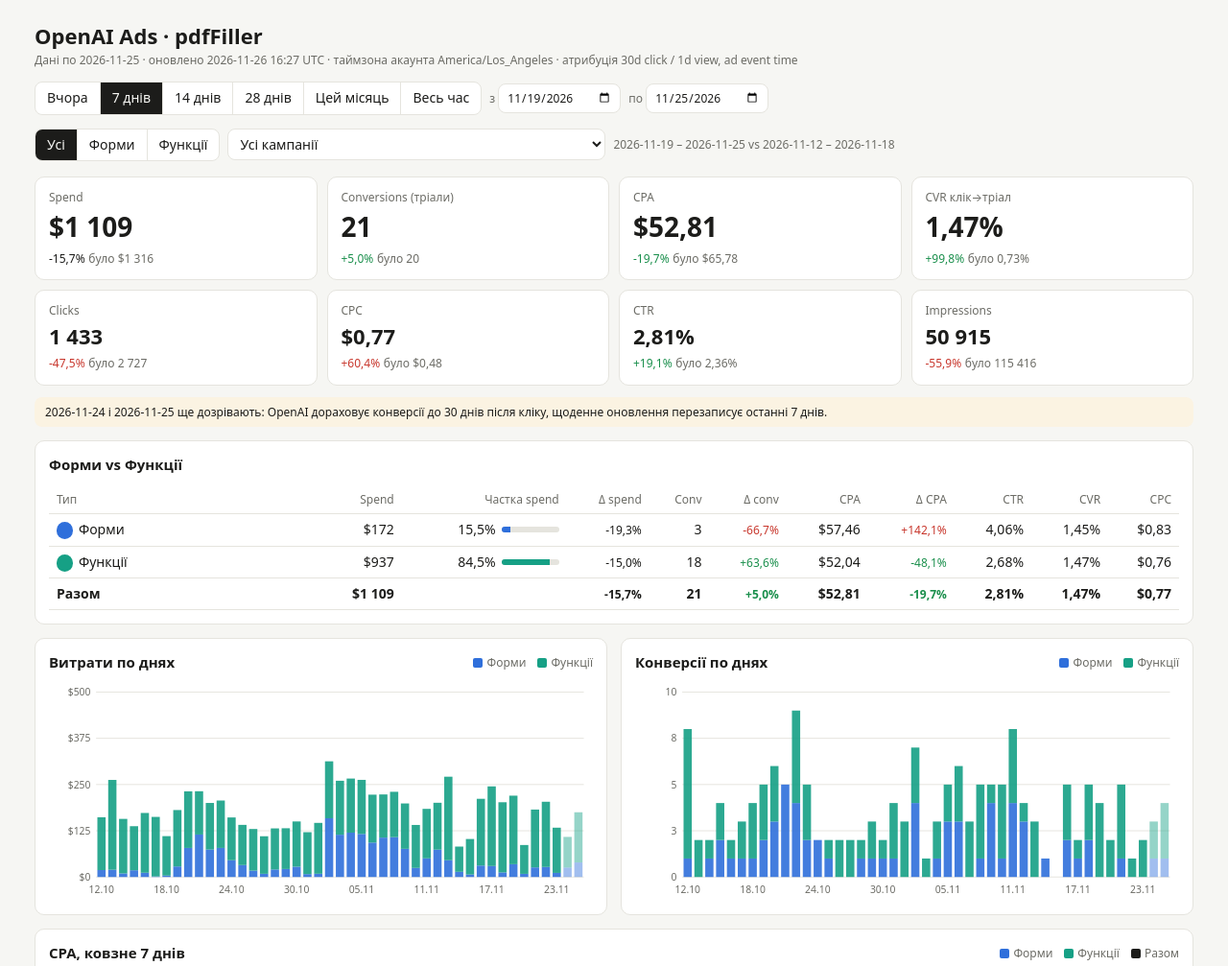
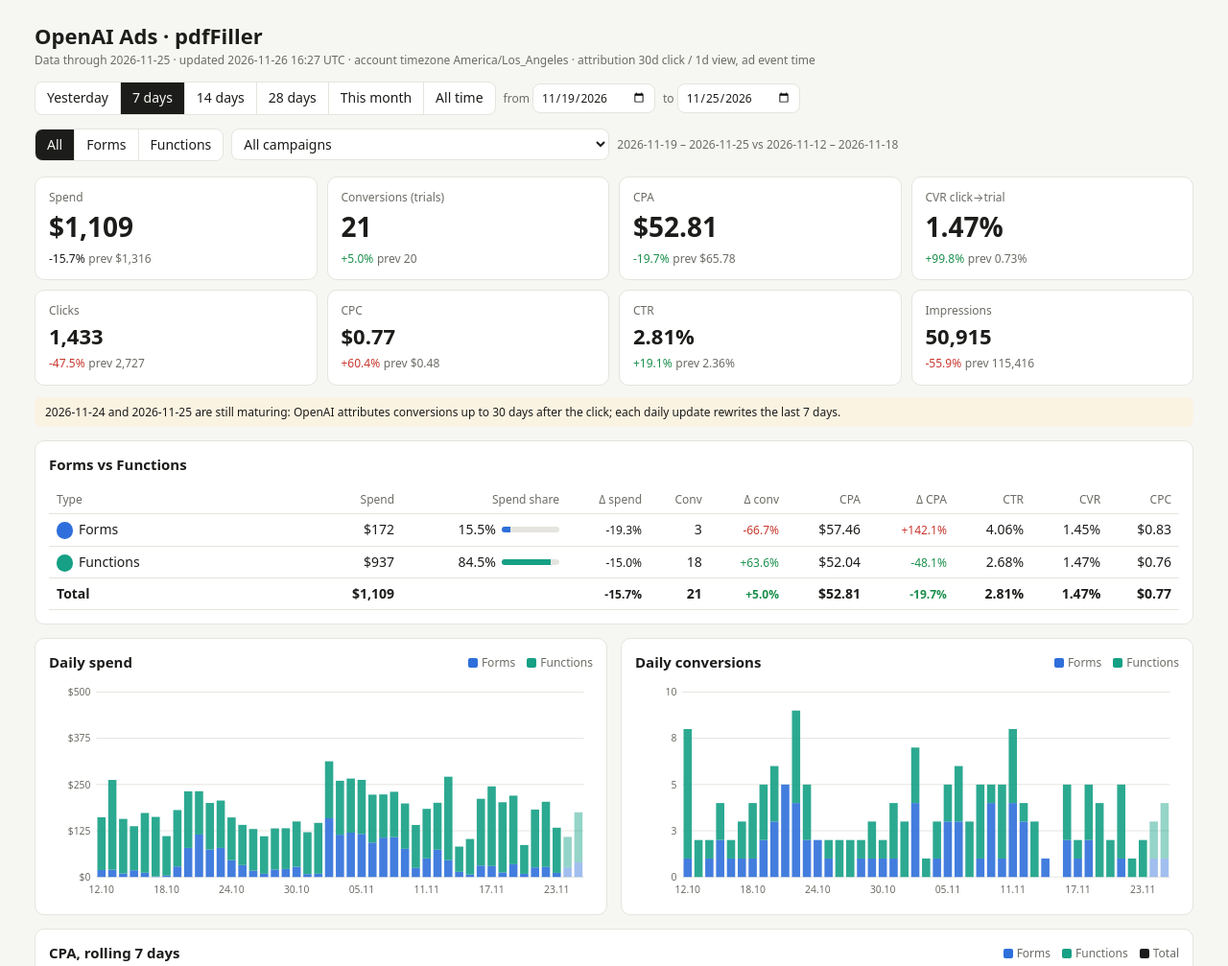
Before and after one commit to sushchenkoganna-jpg/openai-ads-daily, a plain HTML site: page dashboard/index.html in a window 1280 px wide. Shown: the top 1007 px of the page at 96% size. Drawn offline with Linux system fonts and the light colour scheme.

Commit message:
English UI and README
Co-Authored-By: Claude Opus 5.5 <noreply@anthropic.com>

```diff
--- a/dashboard/index.html
+++ b/dashboard/index.html
@@ -1,5 +1,5 @@
 <!doctype html>
-<html lang="uk">
+<html lang="en">
 <head>
 <meta charset="utf-8">
 <meta name="viewport" content="width=device-width, initial-scale=1">
@@ -41,20 +41,20 @@ tr.tot td{font-weight:650}.note{background:var(--warn);padding:7px 11px;border-r
 <body><main>
 <h1>OpenAI Ads · pdfFiller</h1><div class="sub" id="sub"></div>
 <div class="bar"><div class="seg" id="per"></div>
-  <label class="sub">з <input type="date" id="d1"></label><label class="sub">по <input type="date" id="d2"></label></div>
+  <label class="sub">from <input type="date" id="d1"></label><label class="sub">to <input type="date" id="d2"></label></div>
 <div class="bar"><div class="seg" id="typ"></div>
   <select id="fc"></select><span class="sub" id="cmp"></span></div>
 <div id="body">
 <div class="kpis" id="kpis"></div>
 <div class="note" id="note"></div>
-<div class="card"><h2>Форми vs Функції</h2><div class="tw" id="tt"></div></div>
+<div class="card"><h2>Forms vs Functions</h2><div class="tw" id="tt"></div></div>
 <div class="grid2">
-  <div class="card"><h2>Витрати по днях <span class="lg" id="lg1"></span></h2><div id="ch1"></div></div>
-  <div class="card"><h2>Конверсії по днях <span class="lg" id="lg2"></span></h2><div id="ch2"></div></div>
+  <div class="card"><h2>Daily spend <span class="lg" id="lg1"></span></h2><div id="ch1"></div></div>
+  <div class="card"><h2>Daily conversions <span class="lg" id="lg2"></span></h2><div id="ch2"></div></div>
 </div>
-<div class="card"><h2>CPA, ковзне 7 днів <span class="lg" id="lg3"></span></h2><div id="ch3"></div></div>
-<div class="card"><h2>Кампанії <button data-t="tc">CSV</button></h2><div class="tw" id="tc"></div></div>
-<div class="card"><h2>Конверсії по країнах <button data-t="tk">CSV</button></h2><div class="sub" style="margin:-4px 0 8px">OpenAI віддає по країнах лише конверсії; spend і кліки по країнах API не розбиває.</div><div class="tw" id="tk"></div></div>
+<div class="card"><h2>CPA, rolling 7 days <span class="lg" id="lg3"></span></h2><div id="ch3"></div></div>
+<div class="card"><h2>Campaigns <button data-t="tc">CSV</button></h2><div class="tw" id="tc"></div></div>
+<div class="card"><h2>Conversions by country <button data-t="tk">CSV</button></h2><div class="sub" style="margin:-4px 0 8px">OpenAI reports only conversions by country; the API does not split spend or clicks by country.</div><div class="tw" id="tk"></div></div>
 </div>
 </main>
 <script>
@@ -62,14 +62,14 @@ let D={"meta":{"pulled_at":"2026-11-26T16:27:28+00:00","timezone":"America/Los_A
 (async()=>{
 const $=s=>document.getElementById(s);
 if(!D){try{D=await (await fetch('/__fn/data')).json()}catch(e){D={error:String(e)}}}
-if(!D||D.error||!D.c){$("body").innerHTML=`<div class="err">Не вдалося завантажити дані: ${D&&(D.error+" "+(D.detail||""))}</div>`;return}
-const fmt=(v,d=0)=>v==null||!isFinite(v)?"—":v.toLocaleString("uk-UA",{minimumFractionDigits:d,maximumFractionDigits:d});
+if(!D||D.error||!D.c){$("body").innerHTML=`<div class="err">Could not load data: ${D&&(D.error+" "+(D.detail||""))}</div>`;return}
+const fmt=(v,d=0)=>v==null||!isFinite(v)?"—":v.toLocaleString("en-US",{minimumFractionDigits:d,maximumFractionDigits:d});
 const usd=v=>v==null||!isFinite(v)?"—":"$"+fmt(v,Math.abs(v)<100?2:0);
 const pct=v=>v==null||!isFinite(v)?"—":fmt(v*100,v<.1?2:1)+"%";
 const addD=(s,n)=>{const d=new Date(s+"T00:00:00Z");d.setUTCDate(d.getUTCDate()+n);return d.toISOString().slice(0,10)};
 const span=(a,b)=>Math.round((new Date(b)-new Date(a))/864e5)+1;
-const TYPES=["Форми","Функції","Інше"],TC={"Форми":"var(--forms)","Функції":"var(--func)","Інше":"var(--oth)"};
-const typeOf=n=>/function/i.test(n)?"Функції":/form/i.test(n)?"Форми":"Інше";
+const TYPES=["Forms","Functions","Other"],TC={"Forms":"var(--forms)","Functions":"var(--func)","Other":"var(--oth)"};
+const typeOf=n=>/function/i.test(n)?"Functions":/form/i.test(n)?"Forms":"Other";
 const CT=D.camps.map(typeOf);const usedTypes=TYPES.filter(t=>CT.includes(t));
 const dates=[...new Set(D.c.map(r=>r[0]))].sort();const LAST=D.meta.last_day||dates[dates.length-1];const FIRST=dates[0];
 const st={d1:addD(LAST,-6),d2:LAST,t:"",c:"",sort:["spend",-1],p:"7"};
@@ -81,7 +81,7 @@ const inA=d=>d>=st.d1&&d<=st.d2;
 function prev(){const n=span(st.d1,st.d2);return[addD(st.d1,-n),addD(st.d1,-1)]}
 function dl(a,b,lowGood){if(a==null||b==null||!b)return'<span class="d sub">—</span>';const x=a/b-1;const good=lowGood?x<0:x>0;
   return `<span class="d ${lowGood===2||Math.abs(x)<.005?"":good?"up":"dn"}">${x>0?"+":""}${fmt(x*100,1)}%</span>`}
-const KP=[["spend","Spend",usd,2,1],["conv","Conversions (тріали)",v=>fmt(v,v%1?1:0),0,1],["cpa","CPA",usd,1,1],["cvr","CVR клік→тріал",pct,0,1],
+const KP=[["spend","Spend",usd,2,1],["conv","Conversions (trials)",v=>fmt(v,v%1?1:0),0,1],["cpa","CPA",usd,1,1],["cvr","CVR click→trial",pct,0,1],
   ["clk","Clicks",v=>fmt(v),0],["cpc","CPC",usd,1],["ctr","CTR",pct,0],["imp","Impressions",v=>fmt(v),0]];
 function agg(p1,p2){const A=z(),B=z(),T={},C={};
   for(const r of D.c){if(!keep(r[1]))continue;const a=inA(r[0]),b=r[0]>=p1&&r[0]<=p2;if(!a&&!b)continue;
@@ -90,10 +90,10 @@ function agg(p1,p2){const A=z(),B=z(),T={},C={};
   return{A:der(A),B:der(B),T,C}}
 function render(){
   const[p1,p2]=prev(),g=agg(p1,p2);
-  $("kpis").innerHTML=KP.map(([k,l,f,lg,m])=>`<div class="kpi${m?" main":""}"><div class="l">${l}</div><div class="v">${f(g.A[k])}</div><div>${dl(g.A[k],g.B[k],lg)} <span class="sub">було ${f(g.B[k])}</span></div></div>`).join("");
+  $("kpis").innerHTML=KP.map(([k,l,f,lg,m])=>`<div class="kpi${m?" main":""}"><div class="l">${l}</div><div class="v">${f(g.A[k])}</div><div>${dl(g.A[k],g.B[k],lg)} <span class="sub">prev ${f(g.B[k])}</span></div></div>`).join("");
   $("cmp").textContent=`${st.d1} – ${st.d2} vs ${p1} – ${p2}`;
   $("note").style.display=st.d2>=addD(LAST,-1)?"":"none";
-  $("note").textContent=`${addD(LAST,-1)} і ${LAST} ще дозрівають: OpenAI дораховує конверсії до 30 днів після кліку, щоденне оновлення перезаписує останні 7 днів.`;
+  $("note").textContent=`${addD(LAST,-1)} and ${LAST} are still maturing: OpenAI attributes conversions up to 30 days after the click; each daily update rewrites the last 7 days.`;
   types(g);charts();camps(g);countries(p1,p2);
 }
 function types(g){
@@ -102,8 +102,8 @@ function types(g){
   const row=(name,a,b,share,col)=>`<tr${col?"":' class="tot"'}><td>${col?`<span class="tag" style="background:${col}">&nbsp;</span>`:""}${name}</td><td>${usd(a.spend)}</td>
     <td>${share==null?"":`<div style="display:flex;gap:6px;align-items:center;justify-content:flex-end">${pct(share)}<div class="bar2"><b style="width:${share*100}%;background:${col}"></b></div></div>`}</td>
     <td>${dl(a.spend,b.spend,2)}</td><td>${n(a.conv)}</td><td>${dl(a.conv,b.conv,0)}</td><td>${usd(a.cpa)}</td><td>${dl(a.cpa,b.cpa,1)}</td><td>${pct(a.ctr)}</td><td>${pct(a.cvr)}</td><td>${usd(a.cpc)}</td></tr>`;
-  $("tt").innerHTML=`<table><tr><th>Тип</th><th>Spend</th><th>Частка spend</th><th>Δ spend</th><th>Conv</th><th>Δ conv</th><th>CPA</th><th>Δ CPA</th><th>CTR</th><th>CVR</th><th>CPC</th></tr>`+
-    rows.map(({t,a,b})=>row(t,a,b,tot?a.spend/tot:0,TC[t])).join("")+row("Разом",g.A,g.B,null,null)+"</table>";
+  $("tt").innerHTML=`<table><tr><th>Type</th><th>Spend</th><th>Spend share</th><th>Δ spend</th><th>Conv</th><th>Δ conv</th><th>CPA</th><th>Δ CPA</th><th>CTR</th><th>CVR</th><th>CPC</th></tr>`+
+    rows.map(({t,a,b})=>row(t,a,b,tot?a.spend/tot:0,TC[t])).join("")+row("Total",g.A,g.B,null,null)+"</table>";
 }
 function series(){
   const end=st.d2,start=span(st.d1,st.d2)>=45?st.d1:addD(end,-44),days=[];for(let d=start;d<=end;d=addD(d,1))days.push(d);
@@ -125,18 +125,18 @@ function bars(id,lgId,key,f){
 }
 function cpaChart(){
   const S=series(),W=1200,H=240,L=52,R=10,T=10,B=26,w=(W-L-R)/S.days.length,ts=shownTypes();
-  const lines=ts.map(t=>({t,c:TC[t],set:[t]}));if(ts.length>1)lines.push({t:"Разом",c:"var(--fg)",set:ts});
+  const lines=ts.map(t=>({t,c:TC[t],set:[t]}));if(ts.length>1)lines.push({t:"Total",c:"var(--fg)",set:ts});
   const roll=(d,set)=>{let sp=0,cv=0;for(let j=0;j<7;j++)for(const x of set){const v=S.get(addD(d,-j),x);sp+=v.spend;cv+=v.conv}return cv?sp/cv:null};
   const vals=lines.map(l=>S.days.map(d=>roll(d,l.set))),mx=nice(Math.max(1,...vals.flat().filter(v=>v!=null))),y=v=>T+(H-T-B)*(1-v/mx);
   let s=`<svg viewBox="0 0 ${W} ${H}">`+axis(W,H,L,R,T,B,mx,usd);
-  lines.forEach((l,k)=>{const st_=`fill="none" stroke="${l.c}" stroke-width="${l.t==="Разом"?2.5:2}"${l.t==="Разом"?' stroke-dasharray="5 4"':""}`;let seg=[];
+  lines.forEach((l,k)=>{const st_=`fill="none" stroke="${l.c}" stroke-width="${l.t==="Total"?2.5:2}"${l.t==="Total"?' stroke-dasharray="5 4"':""}`;let seg=[];
     const flush=()=>{if(seg.length)s+=`<polyline ${st_} points="${seg.join(" ")}"/>`;seg=[]};
-    vals[k].forEach((v,i)=>{if(v==null)return flush();seg.push(`${L+w*i+w/2},${y(v)}`);s+=`<circle cx="${L+w*i+w/2}" cy="${y(v)}" r="7" fill="transparent"><title>${S.days[i]} · ${l.t}: CPA 7д ${usd(v)}</title></circle>`});flush()});
+    vals[k].forEach((v,i)=>{if(v==null)return flush();seg.push(`${L+w*i+w/2},${y(v)}`);s+=`<circle cx="${L+w*i+w/2}" cy="${y(v)}" r="7" fill="transparent"><title>${S.days[i]} · ${l.t}: CPA 7d ${usd(v)}</title></circle>`});flush()});
   S.days.forEach((d,i)=>{s+=dlab(S,i,Math.ceil(S.days.length/14),W,L,w,H)});
   $("ch3").innerHTML=s+"</svg>";$("lg3").innerHTML=lines.map(l=>`<span><i style="background:${l.c}"></i>${l.t}</span>`).join("");
 }
 function charts(){bars("ch1","lg1","spend",v=>"$"+fmt(v));bars("ch2","lg2","conv",v=>fmt(v));cpaChart()}
-const COLS=[["type","Тип"],["spend","Spend",usd],["dspend","Δ spend",null,2],["conv","Conv",v=>fmt(v,v%1?1:0)],["dconv","Δ conv",null,0],["cpa","CPA",usd],["dcpa","Δ CPA",null,1],
+const COLS=[["type","Type"],["spend","Spend",usd],["dspend","Δ spend",null,2],["conv","Conv",v=>fmt(v,v%1?1:0)],["dconv","Δ conv",null,0],["cpa","CPA",usd],["dcpa","Δ CPA",null,1],
   ["clk","Clicks",v=>fmt(v)],["ctr","CTR",pct],["cpc","CPC",usd],["cvr","CVR",pct],["imp","Impr.",v=>fmt(v)]];
 const TBL={};
 function camps(g){
@@ -144,7 +144,7 @@ function camps(g){
     dspend:b.spend?a.spend/b.spend-1:null,dconv:b.conv?a.conv/b.conv-1:null,dcpa:a.cpa&&b.cpa?a.cpa/b.cpa-1:null,prev:b.spend}}).filter(r=>r.spend||r.conv||r.prev);
   const[sk,sd]=st.sort;list.sort((x,y)=>((x[sk]??-1e18)>(y[sk]??-1e18)?1:-1)*sd);TBL.tc=list;
   const cell=(r,[k,,f,lg])=>k==="type"?`<span class="tag" style="background:${TC[r.type]}">${r.type}</span>`:f?f(r[k]):r[k]==null?'<span class="d sub">—</span>':`<span class="d ${Math.abs(r[k])<.005?"":lg===2?"":(lg?r[k]<0:r[k]>0)?"up":"dn"}">${r[k]>0?"+":""}${fmt(r[k]*100,1)}%</span>`;
-  $("tc").innerHTML=`<table><tr><th data-k="name">Кампанія</th>${COLS.map(c=>`<th data-k="${c[0]}">${c[1]}${sk===c[0]?(sd<0?" ↓":" ↑"):""}</th>`).join("")}</tr>`+
+  $("tc").innerHTML=`<table><tr><th data-k="name">Campaign</th>${COLS.map(c=>`<th data-k="${c[0]}">${c[1]}${sk===c[0]?(sd<0?" ↓":" ↑"):""}</th>`).join("")}</tr>`+
     list.map(r=>`<tr><td>${r.name}</td>${COLS.map(c=>`<td>${cell(r,c)}</td>`).join("")}</tr>`).join("")+"</table>";
   $("tc").querySelectorAll("th").forEach(th=>th.onclick=()=>{const k=th.dataset.k;st.sort=[k,st.sort[0]===k?-st.sort[1]:-1];render()});
 }
@@ -152,25 +152,25 @@ function countries(p1,p2){
   const g={};for(const r of D.k){if(!keep(r[1]))continue;const o=g[r[2]]||(g[r[2]]={a:0,b:0});if(inA(r[0]))o.a+=r[3];else if(r[0]>=p1&&r[0]<=p2)o.b+=r[3]}
   const tot=Object.values(g).reduce((s,o)=>s+o.a,0);
   const list=Object.entries(g).map(([k,o])=>({name:D.ctry[k],conv:o.a,share:tot?o.a/tot:null,prev:o.b})).filter(r=>r.conv||r.prev).sort((x,y)=>y.conv-x.conv||y.prev-x.prev);TBL.tk=list;
-  $("tk").innerHTML=`<table><tr><th>Країна</th><th>Conv</th><th>Частка</th><th>Попередній період</th><th>Δ conv</th></tr><tr class="tot"><td>Разом</td><td>${fmt(tot,tot%1?1:0)}</td><td></td><td>${fmt(list.reduce((s,r)=>s+r.prev,0))}</td><td></td></tr>`+
+  $("tk").innerHTML=`<table><tr><th>Country</th><th>Conv</th><th>Share</th><th>Previous period</th><th>Δ conv</th></tr><tr class="tot"><td>Total</td><td>${fmt(tot,tot%1?1:0)}</td><td></td><td>${fmt(list.reduce((s,r)=>s+r.prev,0))}</td><td></td></tr>`+
     list.map(r=>`<tr><td>${r.name}</td><td>${fmt(r.conv,r.conv%1?1:0)}</td><td>${pct(r.share)}</td><td>${fmt(r.prev)}</td><td>${dl(r.conv,r.prev,0)}</td></tr>`).join("")+"</table>";
 }
 document.querySelectorAll("[data-t]").forEach(b=>b.onclick=()=>{const id=b.dataset.t,l=TBL[id]||[];
   const h=id==="tk"?["name","conv","share","prev"]:["name","type","spend","conv","cpa","clk","ctr","cpc","cvr","imp","dspend","dconv","dcpa"];
   const csv=[h.join(",")].concat(l.map(r=>h.map(k=>typeof r[k]==="string"?`"${r[k].replace(/"/g,'""')}"`:(r[k]??"")).join(","))).join("\n");
   const a=document.createElement("a");a.href=URL.createObjectURL(new Blob(["﻿"+csv],{type:"text/csv"}));a.download=`openai_ads_${id==="tc"?"campaigns":"countries"}_${st.d1}_${st.d2}.csv`;a.click()});
-const PER=[["1","Вчора"],["7","7 днів"],["14","14 днів"],["28","28 днів"],["mtd","Цей місяць"],["all","Весь час"]];
+const PER=[["1","Yesterday"],["7","7 days"],["14","14 days"],["28","28 days"],["mtd","This month"],["all","All time"]];
 $("per").innerHTML=PER.map(([k,l])=>`<button data-p="${k}">${l}</button>`).join("");
-$("typ").innerHTML=[["","Усі"]].concat(usedTypes.map(t=>[t,t])).map(([k,l])=>`<button data-ty="${k}">${l}</button>`).join("");
+$("typ").innerHTML=[["","All"]].concat(usedTypes.map(t=>[t,t])).map(([k,l])=>`<button data-ty="${k}">${l}</button>`).join("");
 function setP(k){st.p=k;st.d2=LAST;st.d1=k==="mtd"?LAST.slice(0,8)+"01":k==="all"?FIRST:addD(LAST,1-+k);sync()}
-function fillCamps(){$("fc").innerHTML=`<option value="">Усі кампанії${st.t?" · "+st.t:""}</option>`+D.camps.map((n,i)=>[n,i]).filter(([n,i])=>st.t===""||CT[i]===st.t).map(([n,i])=>`<option value="${i}">${n}</option>`).join("");$("fc").value=st.c}
+function fillCamps(){$("fc").innerHTML=`<option value="">All campaigns${st.t?" · "+st.t:""}</option>`+D.camps.map((n,i)=>[n,i]).filter(([n,i])=>st.t===""||CT[i]===st.t).map(([n,i])=>`<option value="${i}">${n}</option>`).join("");$("fc").value=st.c}
 function sync(){$("d1").value=st.d1;$("d2").value=st.d2;document.querySelectorAll("[data-p]").forEach(b=>b.classList.toggle("on",b.dataset.p===st.p));
   document.querySelectorAll("[data-ty]").forEach(b=>b.classList.toggle("on",b.dataset.ty===st.t));render()}
 document.querySelectorAll("[data-p]").forEach(b=>b.onclick=()=>setP(b.dataset.p));
 document.querySelectorAll("[data-ty]").forEach(b=>b.onclick=()=>{st.t=b.dataset.ty;if(st.c!==""&&st.t!==""&&CT[+st.c]!==st.t)st.c="";fillCamps();sync()});
 $("d1").onchange=e=>{st.d1=e.target.value;st.p="";sync()};$("d2").onchange=e=>{st.d2=e.target.value;st.p="";sync()};
 $("fc").onchange=e=>{st.c=e.target.value;render()};
-$("sub").textContent=`Дані по ${LAST} · оновлено ${(D.meta.pulled_at||"").replace("T"," ").slice(0,16)} UTC · таймзона акаунта ${D.meta.timezone||"—"} · атрибуція ${D.meta.attribution||"—"}`;
+$("sub").textContent=`Data through ${LAST} · updated ${(D.meta.pulled_at||"").replace("T"," ").slice(0,16)} UTC · account timezone ${D.meta.timezone||"—"} · attribution ${D.meta.attribution||"—"}`;
 fillCamps();setP("7");
 })();
 </script>
```
Also changed, not shown: dashboard/template.html (+27 -27 lines), factum_app/index.html (+27 -27 lines), 1 other file.
